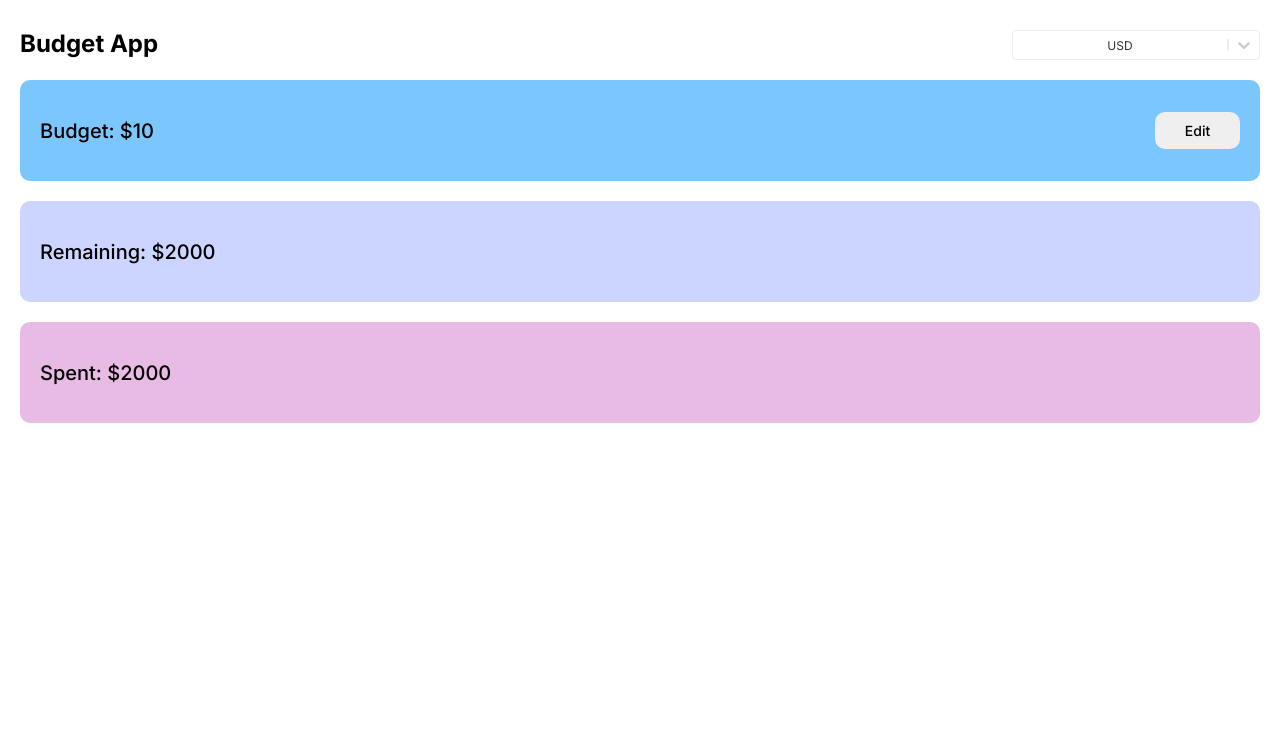
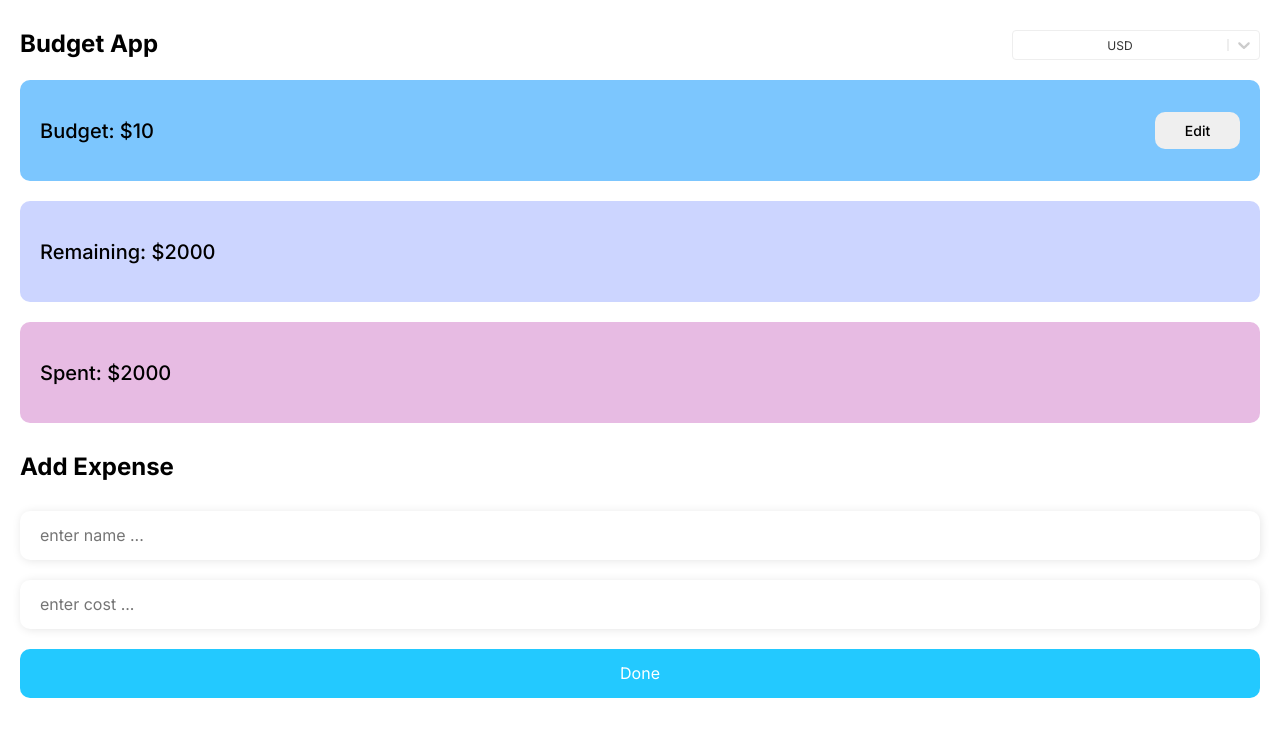
Before and after one commit to egkirpichev/react-budget-app, a React (Create React App) app: page / in a window 1280 px wide. Shown: the top 736 px of the page. Built offline with nearby package versions, Linux system fonts and the light colour scheme.

Commit message:
feat(budget-app): add styalized Form and ExpenseInput components

```diff
--- a/package.json
+++ b/package.json
@@ -13,6 +13,7 @@
     "@types/styled-components": "^5.1.25",
     "react": "^18.2.0",
     "react-dom": "^18.2.0",
+    "react-hook-form": "^7.34.0",
     "react-scripts": "5.0.1",
     "styled-components": "^5.3.5",
     "typescript": "^4.7.4",
--- a/src/App.tsx
+++ b/src/App.tsx
@@ -1,4 +1,5 @@
 import { Budget } from "./components/Budget/Budget";
+import { Form } from "./components/Form/Form";
 import { Remaining } from "./components/Remaining/Remaining";
 import { CustomSelect } from "./components/Select/CustomSelect";
 import { Spent } from "./components/Spent/Spent";
@@ -15,6 +16,7 @@ const App = () => {
 				<Remaining />
 				<Spent />
       </Header>
+			<Form />
     </Wrapper>
   );
 };
--- /dev/null
+++ b/src/components/Form/ExpenseInput/ExpenseInput.tsx
@@ -0,0 +1,12 @@
+import { Input } from "./styles"
+
+interface IProps {
+	placeholder: string,
+	type: string
+}
+
+export const ExpenseInput = ({placeholder, type}: IProps) => {
+	return (
+		<Input placeholder={placeholder} type = {type}></Input>
+	)
+}
--- /dev/null
+++ b/src/components/Form/ExpenseInput/styles.ts
@@ -0,0 +1,13 @@
+import styled from "styled-components";
+import { Color } from "../../../ui/color";
+
+export const Input = styled.input`
+	padding: 15px 20px;
+	font-weight: 400;
+	font-size: 16px;
+	line-height: 19px;
+	color: ${Color.Grey};
+	border: none;
+	border-radius: 10px;
+	box-shadow: 1px 1px 10px rgba(0, 0, 0, 0.1);
+`
--- /dev/null
+++ b/src/components/Form/Form.tsx
@@ -0,0 +1,14 @@
+import { Title } from "../Title/Title"
+import { ExpenseInput } from "./ExpenseInput/ExpenseInput"
+import { Button, StyledForm } from "./styles"
+
+export const Form = () => {
+	return (
+		<StyledForm>
+			<Title innerText="Add Expense" />
+			<ExpenseInput placeholder="enter name ..." type="text"/>
+			<ExpenseInput placeholder="enter cost ..." type="number"/>
+			<Button type="submit">Done</Button>
+		</StyledForm>
+	)
+}
--- /dev/null
+++ b/src/components/Form/styles.ts
@@ -0,0 +1,27 @@
+import styled from "styled-components";
+import { Color } from "../../ui/color";
+
+export const StyledForm = styled.form`
+  display: grid;
+  grid-template-rows: repeat(4 1fr);
+  grid-row-gap: 20px;
+`;
+export const Button = styled.button`
+  padding: 15px 0px;
+  text-align: center;
+  font-weight: 400;
+  font-size: 16px;
+  line-height: 19px;
+  color: ${Color.White};
+  background-color: ${Color.Blue};
+  border: none;
+  border-radius: 10px;
+
+  :hover {
+    background-color: ${Color.DarkBlue};
+  }
+
+  :active {
+    box-shadow: inset 5px 5px 5px ${Color.Black};
+  }
+`;
--- a/src/components/Title/styles.ts
+++ b/src/components/Title/styles.ts
@@ -2,7 +2,7 @@ import styled from "styled-components";
 
 
 export const StyledTitle = styled.h2`
-	margin: 0px;
+	margin: 0px 0px 10px;
 	font-family: "Inter", sans-serif;
 	font-size: 24px;
 	font-weight: 700;
--- a/src/ui/base.ts
+++ b/src/ui/base.ts
@@ -4,6 +4,9 @@ import styled from "styled-components";
 export const Wrapper = styled.div`
 	min-height: 100vh;
 	padding: 30px 20px 0px;
+	display: flex;
+	flex-direction: column;
+	gap: 30px;
 `
 
 export const Header = styled.header`
--- a/src/ui/color.ts
+++ b/src/ui/color.ts
@@ -2,6 +2,7 @@ export enum Color {
 	Black = "#000000",
 	White = "#FFFFFF",
 	LightBlue = "#7CC6FE",
+	DarkBlue = "#1F718C",
 	LightPurple = "#CCD5FF",
 	LightPink = "#E7BBE3",
 	Red = "#FF0000",
```
Also changed, not shown: 1 other file (tests, documents, lock files or other folders).
